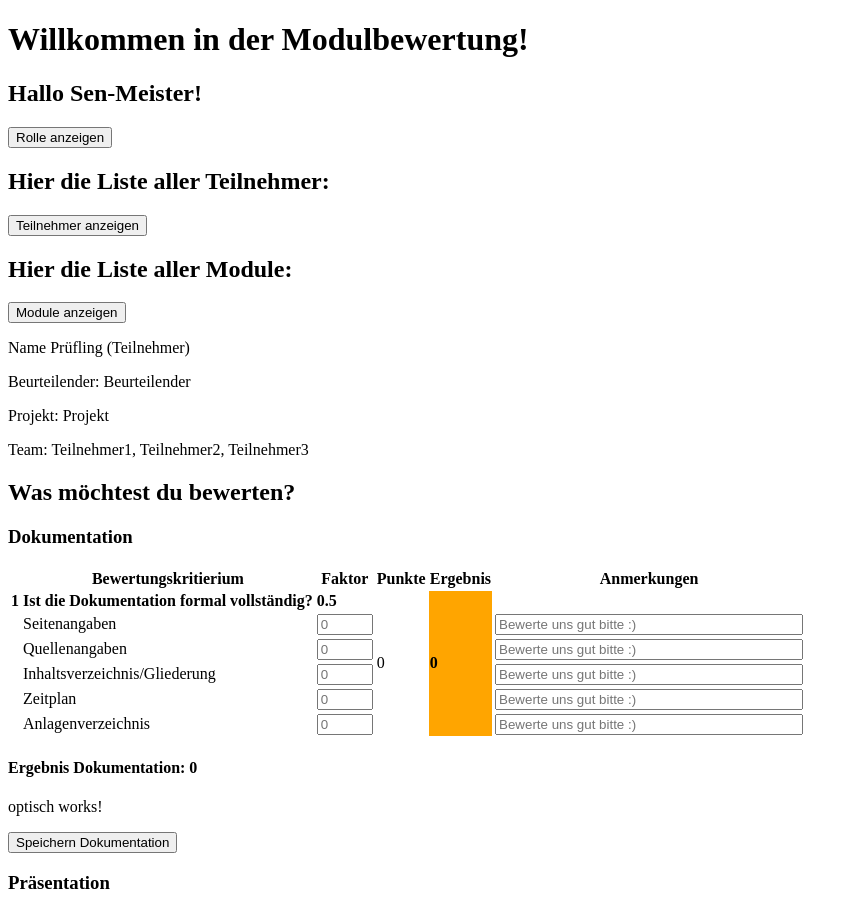
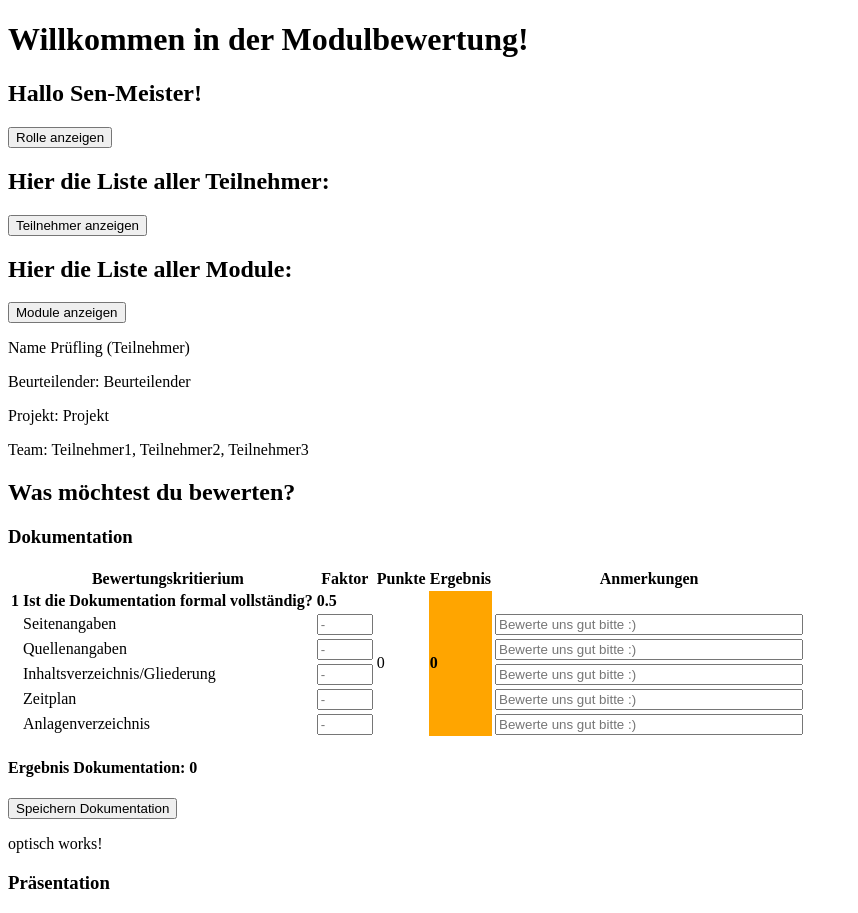
Before and after one commit to Kaarjalan/ModulbewertungFrontend, an Angular app: page / in a window 1280 px wide. Shown: the whole page, without its empty margins (0-858 px from the left). Built offline with nearby package versions, Linux system fonts and the light colour scheme.

Commit message:
optisch verschoben & Placeholer geändert

```diff
--- a/src/app/app.component.html
+++ b/src/app/app.component.html
@@ -7,6 +7,6 @@
 <h2>Was möchtest du bewerten?</h2>
 <h3>Dokumentation</h3>
 <app-documentation></app-documentation>
+<button>Speichern Dokumentation</button>
 <app-optisch></app-optisch>
-<button>Speichern Dokumentation</button>
 <h3>Präsentation</h3>
--- a/src/app/documentation/documentation.component.html
+++ b/src/app/documentation/documentation.component.html
@@ -38,7 +38,7 @@
                     <input type="number"
                            [ngModel]="kriterium.punkte === 0 ? '' : kriterium.punkte"
                            (ngModelChange)="updatePunkte($event, kriterium)"
-                           placeholder="0"
+                           placeholder="-"
                            min="0"
                            max="10"
                            step="1">
```
